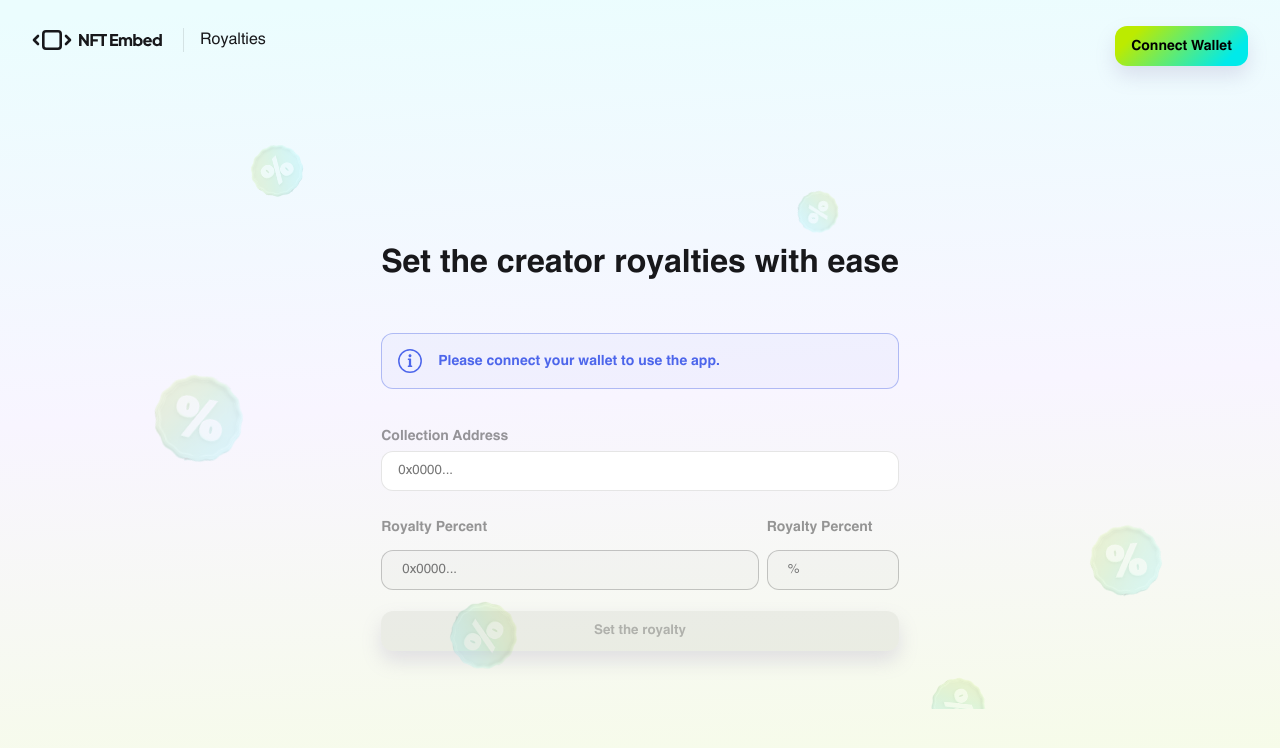
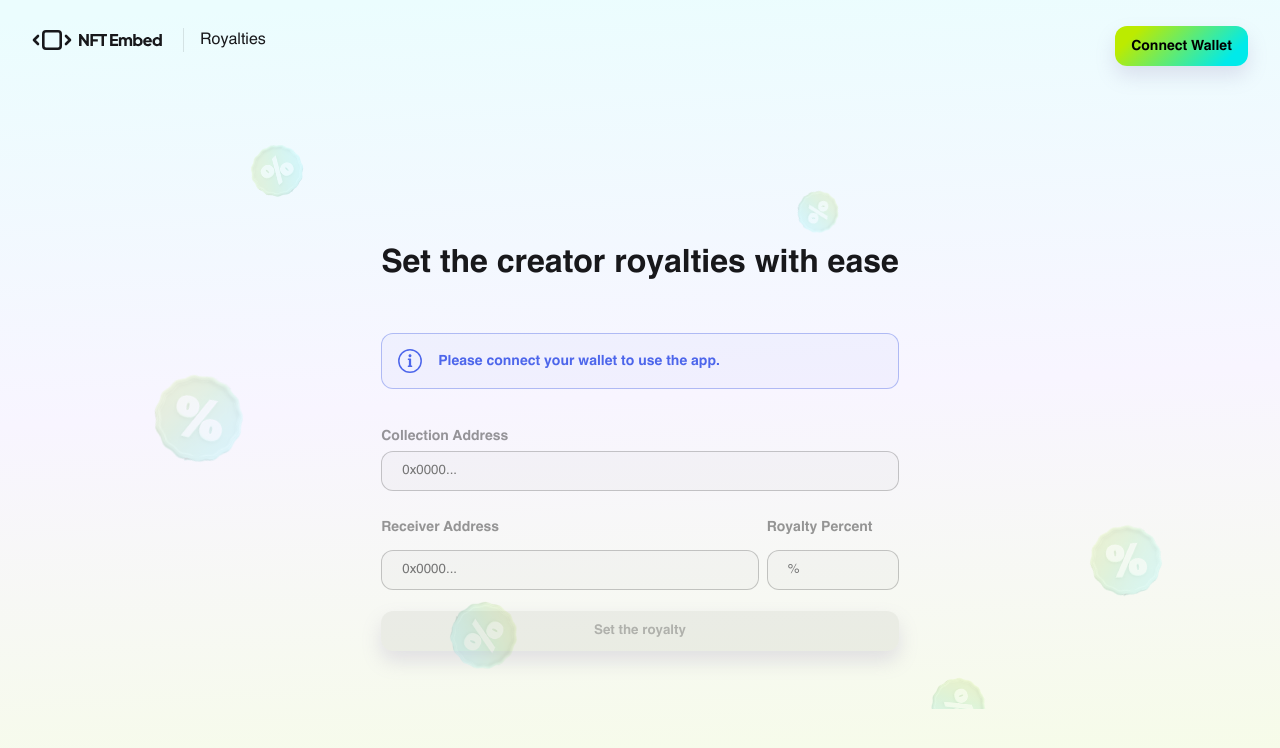
Before and after one commit to dadlessnsad/Registrys, a Next.js app: page / in a window 1280 px wide. Shown: the top 748 px of the page. Built offline with nearby package versions, Linux system fonts and the light colour scheme; no server answers.

Commit message:
add Collection address disabled Styling

```diff
--- a/pages/index.js
+++ b/pages/index.js
@@ -228,7 +228,7 @@ export default function Home() {
                         )}
                         <div className={styles.RoyaltyDiv}>
                             <div className={styles.RoyaltyAddressDiv}>
-                                {isOwner != true && <label className={styles.RoyaltyAddrLabelNotValid} >Royalty Percent</label>}
+                                {isOwner != true && <label className={styles.RoyaltyAddrLabelNotValid}>Receiver Address</label>}
                                 {isOwner && validAddress && <label className={styles.RoyaltyAddrLabel}>Receiver Address</label>}
                                 <input
                                     className={styles.RoyaltyAddrInput}
--- a/styles/Home.module.css
+++ b/styles/Home.module.css
@@ -248,6 +248,16 @@
     font-family: 'Helvetica', sans-serif;
 }
 
+.ContractAddrInput:disabled {
+    width: 100%;
+    min-height: 40px;
+    background: rgba(0, 0, 0, 0.02);
+    border: 1px solid rgba(0, 0, 0, 0.2);
+    border-radius: 12px;
+    padding: 10px 20px;
+    font-family: 'Helvetica', sans-serif;
+}
+
 .AlertNotOwner {
     display: flex;
     flex-direction: row;
@@ -392,18 +402,17 @@
     color: rgba(0, 0, 0, 0.4);
 }
 
-/* height: 22px;
-font-family:'Helvetica';
-font-style: normal;
-font-weight: 700;
-font-size: 14px;
-line-height: 22px;
-font-feature-settings: 'ss04' on;
-color: rgba(0, 0, 0, 0.4);
-flex: none;
-flex-grow: 0; */
+.RoyaltyAddrInput {
+    width: 100%;
+    min-height: 40px;
+    background: #FFFFFF;
+    border: 1px solid rgba(0, 0, 0, 0.1);
+    border-radius: 12px;
+    padding: 10px 20px;
+    font-family: 'Helvetica', sans-serif;
+}
 
-.RoyaltyAddrInput {
+.RoyaltyAddrInput:disabled {
     width: 100%;
     min-height: 40px;
     background: rgba(0, 0, 0, 0.02);
@@ -433,6 +442,16 @@ flex-grow: 0; */
 }
 
 .RoyaltyPercentInput {
+    width: 100%;
+    min-height: 40px;
+    background: #FFFFFF;
+    border: 1px solid rgba(0, 0, 0, 0.1);
+    border-radius: 12px;
+    padding: 10px 20px;
+    font-family: 'Helvetica', sans-serif;
+}
+
+.RoyaltyPercentInput:disabled {
     width: 100%;
     min-height: 40px;
     background: rgba(0, 0, 0, 0.02);
```
